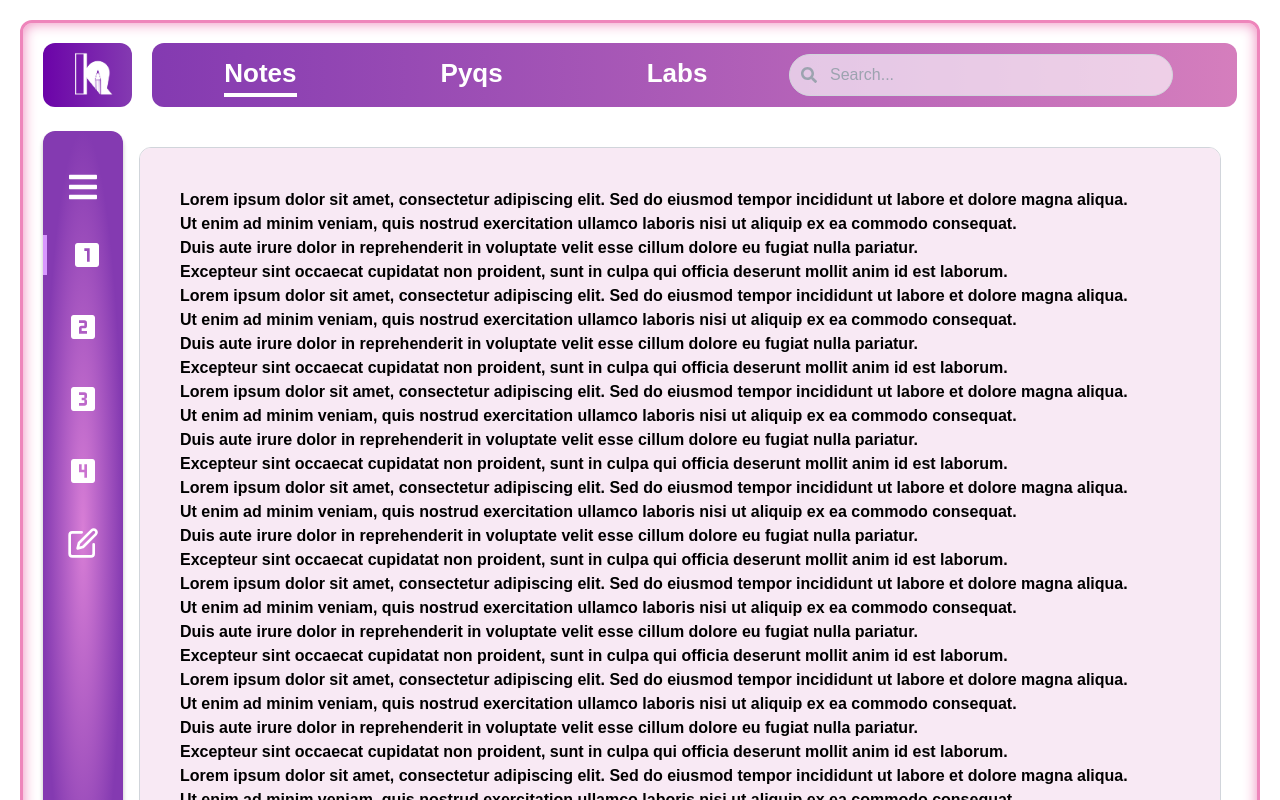
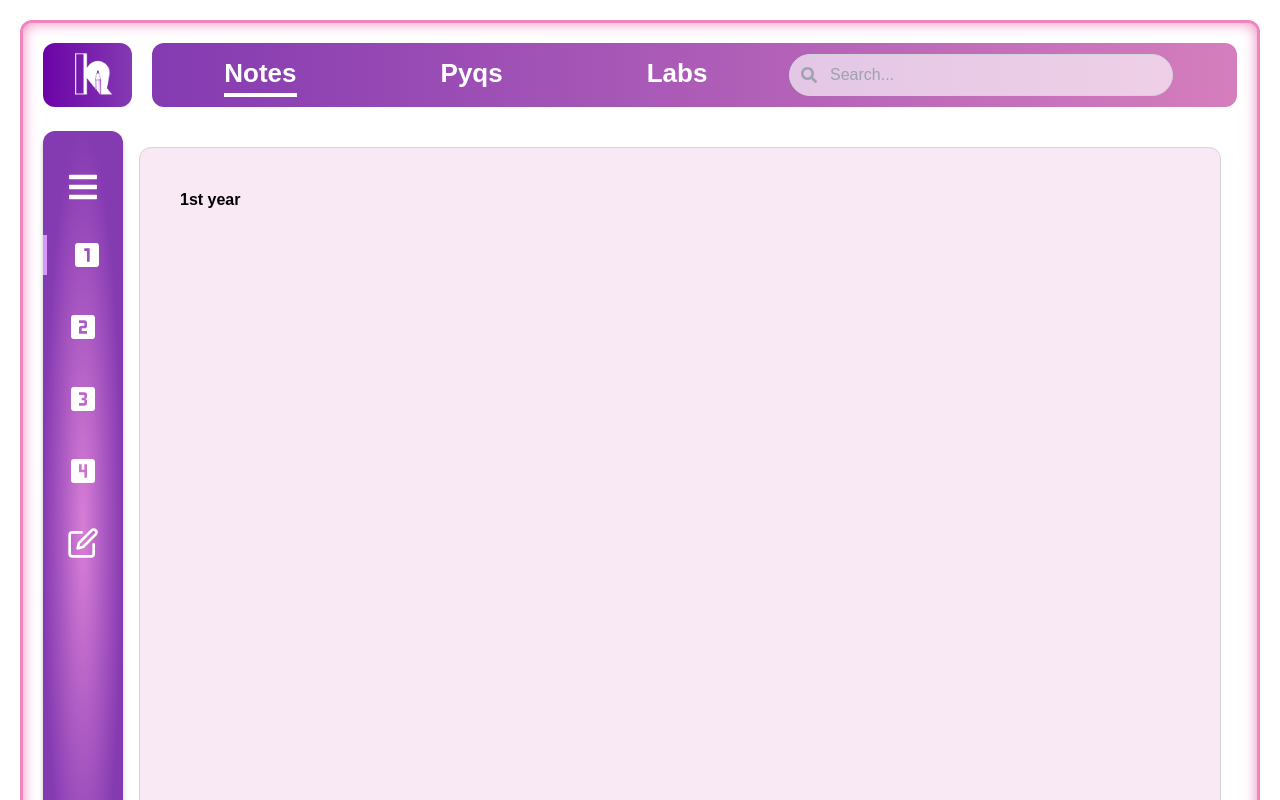
Before and after one commit to Soumyadipmaity1/k-prep, a Next.js app: page /cse-notes/1st-year in a window 1280 px wide. Shown: the top 800 px of the page. Built offline with nearby package versions, Linux system fonts and the light colour scheme; a web font is replaced by a local one.

Commit message:
refactor: Optimize FirstYear component in CSE notes page

```diff
--- a/src/app/cse-notes/1st-year/page.tsx
+++ b/src/app/cse-notes/1st-year/page.tsx
@@ -3,47 +3,7 @@ const FirstYear = () => {
     return (
         <div className="w-full h-full bg-[#f8e9f4] overflow-y-auto border rounded-xl border-gray-300">
           <div className="max-h-screen font-bold p-10">
-            <p>Lorem ipsum dolor sit amet, consectetur adipiscing elit. Sed do eiusmod tempor incididunt ut labore et dolore magna aliqua.</p>
-            <p>Ut enim ad minim veniam, quis nostrud exercitation ullamco laboris nisi ut aliquip ex ea commodo consequat.</p>
-            <p>Duis aute irure dolor in reprehenderit in voluptate velit esse cillum dolore eu fugiat nulla pariatur.</p>
-            <p>Excepteur sint occaecat cupidatat non proident, sunt in culpa qui officia deserunt mollit anim id est laborum.</p>
-            <p>Lorem ipsum dolor sit amet, consectetur adipiscing elit. Sed do eiusmod tempor incididunt ut labore et dolore magna aliqua.</p>
-            <p>Ut enim ad minim veniam, quis nostrud exercitation ullamco laboris nisi ut aliquip ex ea commodo consequat.</p>
-            <p>Duis aute irure dolor in reprehenderit in voluptate velit esse cillum dolore eu fugiat nulla pariatur.</p>
-            <p>Excepteur sint occaecat cupidatat non proident, sunt in culpa qui officia deserunt mollit anim id est laborum.</p>
-            <p>Lorem ipsum dolor sit amet, consectetur adipiscing elit. Sed do eiusmod tempor incididunt ut labore et dolore magna aliqua.</p>
-            <p>Ut enim ad minim veniam, quis nostrud exercitation ullamco laboris nisi ut aliquip ex ea commodo consequat.</p>
-            <p>Duis aute irure dolor in reprehenderit in voluptate velit esse cillum dolore eu fugiat nulla pariatur.</p>
-            <p>Excepteur sint occaecat cupidatat non proident, sunt in culpa qui officia deserunt mollit anim id est laborum.</p>
-            <p>Lorem ipsum dolor sit amet, consectetur adipiscing elit. Sed do eiusmod tempor incididunt ut labore et dolore magna aliqua.</p>
-            <p>Ut enim ad minim veniam, quis nostrud exercitation ullamco laboris nisi ut aliquip ex ea commodo consequat.</p>
-            <p>Duis aute irure dolor in reprehenderit in voluptate velit esse cillum dolore eu fugiat nulla pariatur.</p>
-            <p>Excepteur sint occaecat cupidatat non proident, sunt in culpa qui officia deserunt mollit anim id est laborum.</p>
-            <p>Lorem ipsum dolor sit amet, consectetur adipiscing elit. Sed do eiusmod tempor incididunt ut labore et dolore magna aliqua.</p>
-            <p>Ut enim ad minim veniam, quis nostrud exercitation ullamco laboris nisi ut aliquip ex ea commodo consequat.</p>
-            <p>Duis aute irure dolor in reprehenderit in voluptate velit esse cillum dolore eu fugiat nulla pariatur.</p>
-            <p>Excepteur sint occaecat cupidatat non proident, sunt in culpa qui officia deserunt mollit anim id est laborum.</p>
-            <p>Lorem ipsum dolor sit amet, consectetur adipiscing elit. Sed do eiusmod tempor incididunt ut labore et dolore magna aliqua.</p>
-            <p>Ut enim ad minim veniam, quis nostrud exercitation ullamco laboris nisi ut aliquip ex ea commodo consequat.</p>
-            <p>Duis aute irure dolor in reprehenderit in voluptate velit esse cillum dolore eu fugiat nulla pariatur.</p>
-            <p>Excepteur sint occaecat cupidatat non proident, sunt in culpa qui officia deserunt mollit anim id est laborum.</p>
-            <p>Lorem ipsum dolor sit amet, consectetur adipiscing elit. Sed do eiusmod tempor incididunt ut labore et dolore magna aliqua.</p>
-            <p>Ut enim ad minim veniam, quis nostrud exercitation ullamco laboris nisi ut aliquip ex ea commodo consequat.</p>
-            <p>Duis aute irure dolor in reprehenderit in voluptate velit esse cillum dolore eu fugiat nulla pariatur.</p>
-            <p>Excepteur sint occaecat cupidatat non proident, sunt in culpa qui officia deserunt mollit anim id est laborum.</p>
-            <p>Lorem ipsum dolor sit amet, consectetur adipiscing elit. Sed do eiusmod tempor incididunt ut labore et dolore magna aliqua.</p>
-            <p>Ut enim ad minim veniam, quis nostrud exercitation ullamco laboris nisi ut aliquip ex ea commodo consequat.</p>
-            <p>Duis aute irure dolor in reprehenderit in voluptate velit esse cillum dolore eu fugiat nulla pariatur.</p>
-            <p>Excepteur sint occaecat cupidatat non proident, sunt in culpa qui officia deserunt mollit anim id est laborum.</p>
-            <p>Lorem ipsum dolor sit amet, consectetur adipiscing elit. Sed do eiusmod tempor incididunt ut labore et dolore magna aliqua.</p>
-            <p>Ut enim ad minim veniam, quis nostrud exercitation ullamco laboris nisi ut aliquip ex ea commodo consequat.</p>
-            <p>Duis aute irure dolor in reprehenderit in voluptate velit esse cillum dolore eu fugiat nulla pariatur.</p>
-            <p>Excepteur sint occaecat cupidatat non proident, sunt in culpa qui officia deserunt mollit anim id est laborum.</p>
-            <p>Lorem ipsum dolor sit amet, consectetur adipiscing elit. Sed do eiusmod tempor incididunt ut labore et dolore magna aliqua.</p>
-            <p>Ut enim ad minim veniam, quis nostrud exercitation ullamco laboris nisi ut aliquip ex ea commodo consequat.</p>
-            <p>Duis aute irure dolor in reprehenderit in voluptate velit esse cillum dolore eu fugiat nulla pariatur.</p>
-            <p>Excepteur sint occaecat cupidatat non proident, sunt in culpa qui officia deserunt mollit anim id est laborum.</p>
-
+1st year
           </div>
       </div>
     );
```
